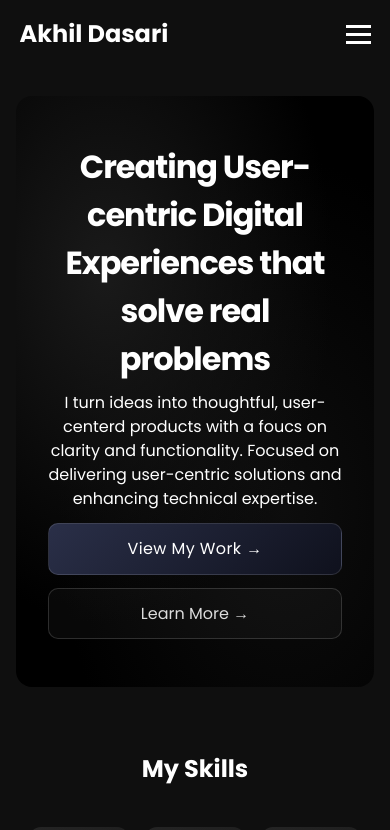
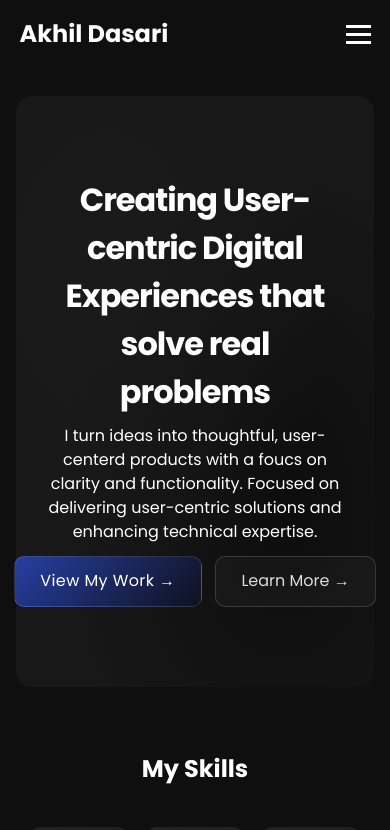
Before and after one commit to akhil-116/akhil-portfolio, a React (Vite) app: page / in a window 390 px wide. Shown: the top 830 px of the page. Built offline with nearby package versions, Linux system fonts and the light colour scheme.

Commit message:
buttons and hero gradient changed

```diff
--- a/src/components/Button/Button.css
+++ b/src/components/Button/Button.css
@@ -13,7 +13,7 @@
 }
 
 .primary-btn {
-  background: linear-gradient(135deg, #2a2f48, #0f111d);
+  background: linear-gradient(135deg, #263fa3, #0f111d);
   color: #ffffff;
   border: 1px solid rgba(255, 255, 255, 0.12);
   padding: 0.8rem 1.6rem;
--- a/src/components/Hero/Hero.css
+++ b/src/components/Hero/Hero.css
@@ -6,7 +6,7 @@
     justify-content: center;
     background: radial-gradient(at 25% 30%, #1a1a1a, transparent 60%),
             radial-gradient(at 75% 70%, #0d0d0d, transparent 60%),
-            #000000;
+            #181818;
     color: white;
     box-sizing: border-box;
     border-radius: 16px;
@@ -59,7 +59,7 @@
         min-height: 70vh;
         background: radial-gradient(at 25% 30%, #1a1a1a, transparent 60%),
             radial-gradient(at 75% 70%, #0d0d0d, transparent 60%),
-            #000000;
+            #181818;
 
     }
     .hero-content{
@@ -89,7 +89,7 @@
         min-height: 70vh;
         background: radial-gradient(at 25% 30%, #1a1a1a, transparent 60%),
             radial-gradient(at 75% 70%, #0d0d0d, transparent 60%),
-            #000000;
+            #181818;
     }
     .hero-content{
         padding: 0rem;
@@ -106,12 +106,10 @@
 
     .hero-buttons{
         display: flex;
-        flex-direction: column;
+        flex-direction: row;
         gap: 0.8rem;
 
     }
-    .btn{
-        width: 100%;
-    }
+
 
 }
```
